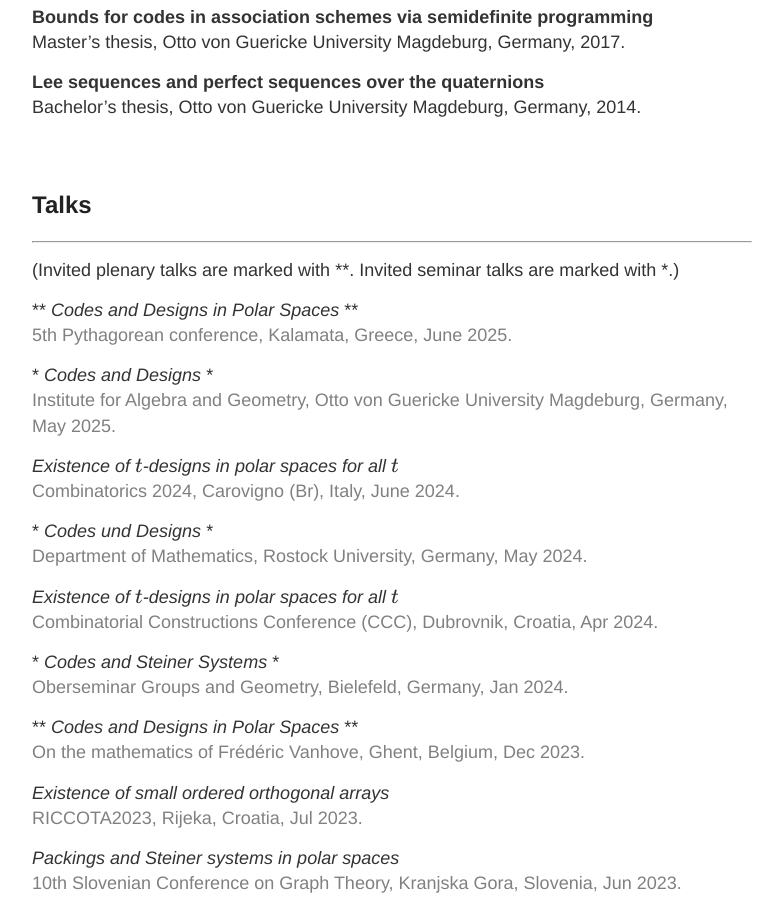
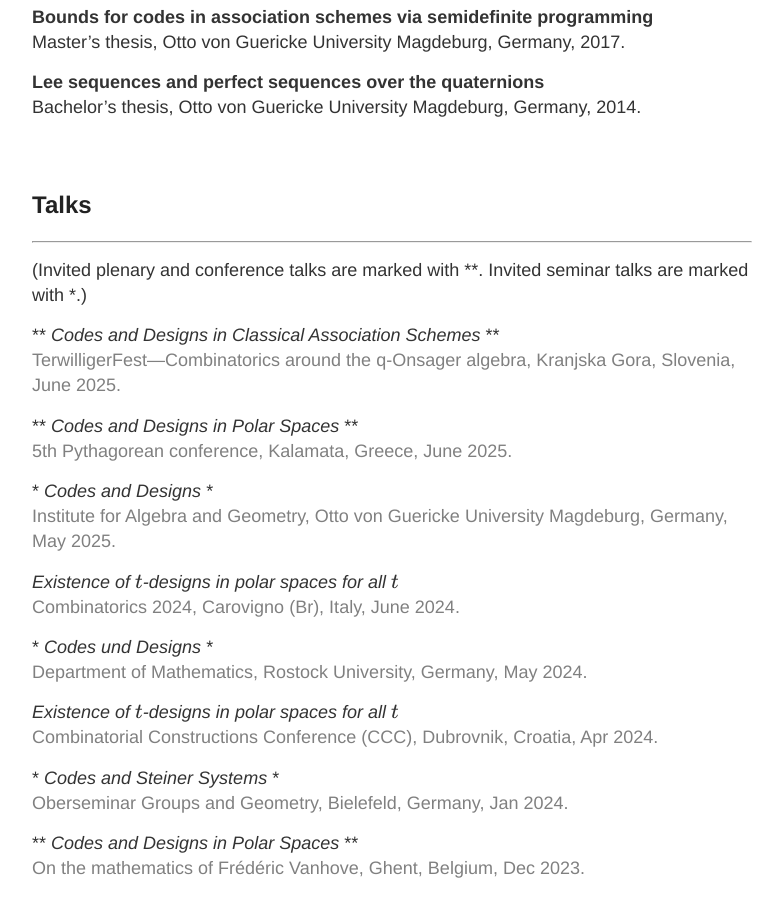
Before and after one commit to charleneweiss/charleneweiss.github.io, a Jekyll site: the page built from research.md, in a window 1280 px wide and 900 px high, scrolled down 1127 px. Shown: the whole window, without its empty margins (248-1026 px from the left). Built offline with Jekyll 4.4.1, drawn with Linux system fonts in a browser that asks for light colours; formulas are drawn with MathJax 3.

Commit message:
Added talk TerwilligerFest

```diff
--- a/research.md
+++ b/research.md
@@ -81,7 +81,10 @@ Bachelor's thesis, Otto von Guericke University Magdeburg, Germany, 2014.
 ## Talks
 ____
 
-(Invited plenary talks are marked with \*\*. Invited seminar talks are marked with \*.)
+(Invited plenary and conference talks are marked with \*\*. Invited seminar talks are marked with \*.)
+
+\*\* *Codes and Designs in Classical Association Schemes* \*\* \
+  <span style="color:gray"> TerwilligerFest---Combinatorics around the q-Onsager algebra, Kranjska Gora, Slovenia, June 2025.</span>
 
 \*\* *Codes and Designs in Polar Spaces* \*\* \
   <span style="color:gray"> 5th Pythagorean conference, Kalamata, Greece, June 2025.</span>
```
